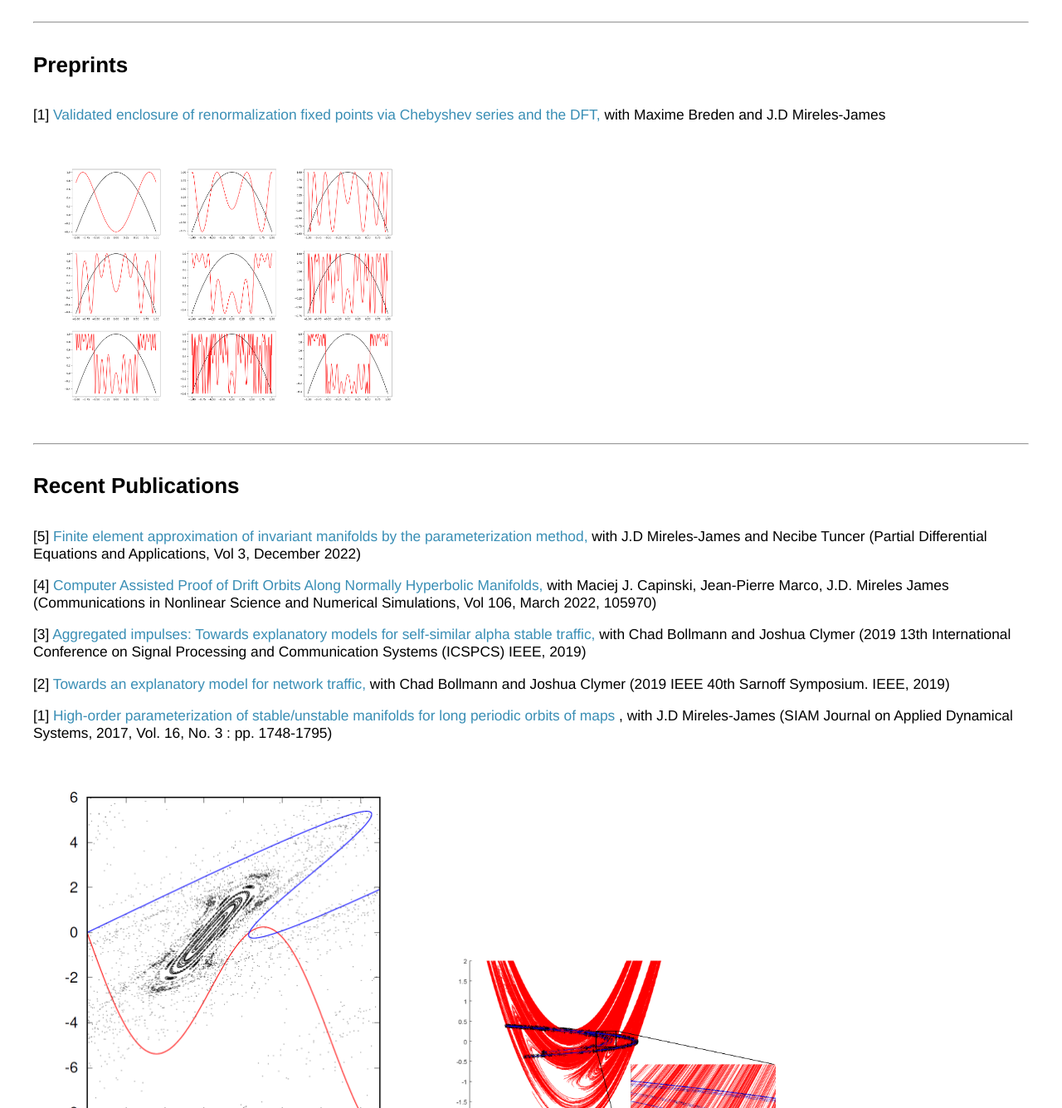
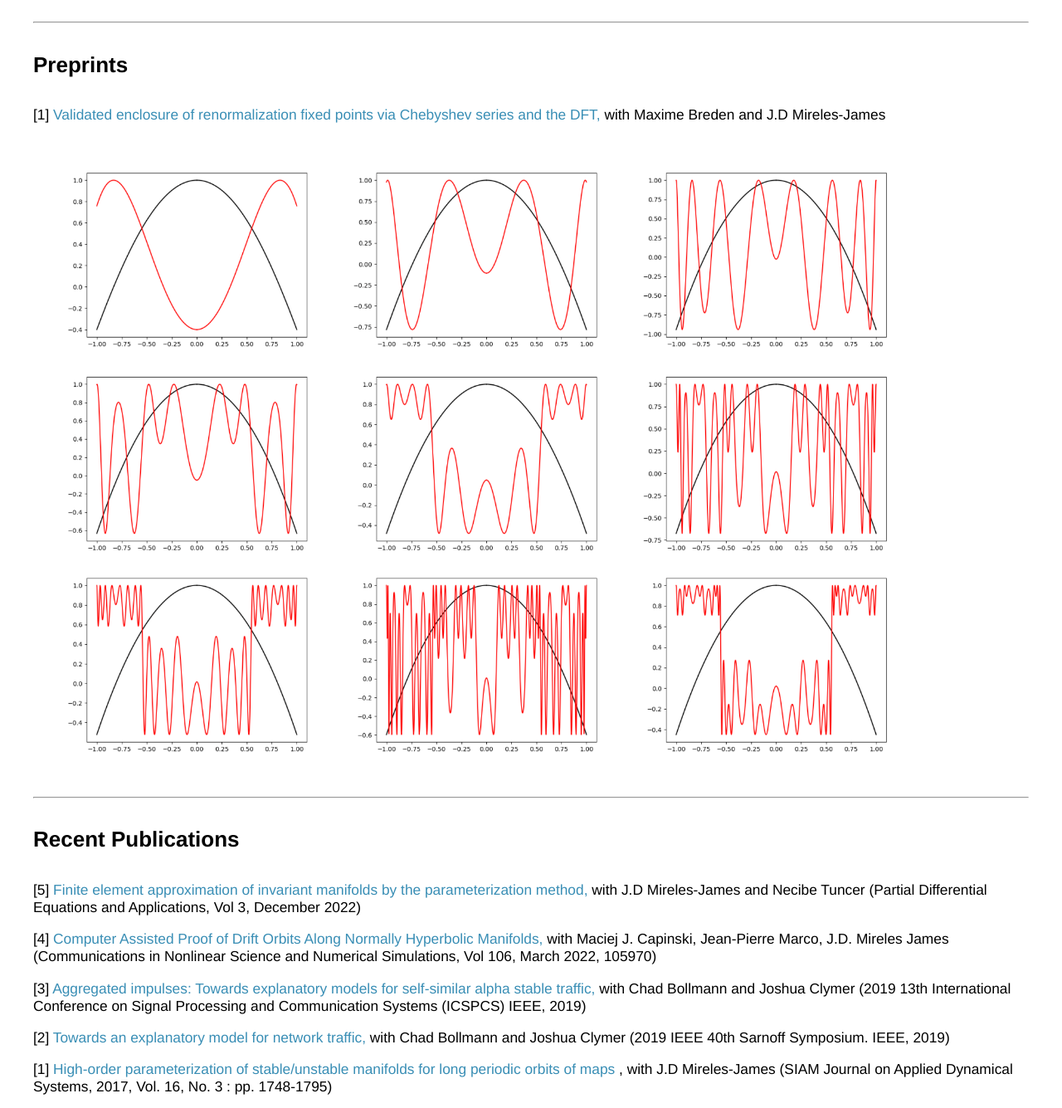
Before and after one commit to joluigonza/joluigonza.github.io, a plain HTML site: page publications.html in a window 1280 px wide. Shown: the part 160-1495 px from the top of the page at 83% size. Drawn offline with Linux system fonts and the light colour scheme.

Commit message:
Add files via upload

```diff
--- a/publications.html
+++ b/publications.html
@@ -34,13 +34,13 @@
 
 <a name="recent"></a><h2>Preprints</h2>
 
-<p>[1] <a href=renor_Cheb_arxiv.pdf>
+<p>[1] <a href=https://www.researchgate.net/publication/384471124_Validated_enclosure_of_renormalization_fixed_points_via_Chebyshev_series_and_the_DFT>
     Validated enclosure of renormalization fixed points via Chebyshev series and the DFT, </a>
     with Maxime Breden and J.D Mireles-James
 </p>
 
 
-<img src="FPpic_montreal2_1.png" alt="renormalization fixed points" style="width:400px;"/>
+<img src="FPpic_montreal2_1.png" alt="renormalization fixed points" style="width:1000px;"/>
 
 <hr/>
 <a name="recent"></a><h2>Recent Publications</h2>
@@ -94,9 +94,9 @@ High-order parameterization of stable/unstable manifolds for long periodic orbit
 (SIAM Journal on Applied Dynamical Systems, 2017, Vol. 16, No. 3 : pp. 1748-1795)</p>
 
 
-<img src="phaseSpace_alpha_4.PNG" alt="manifold intersection" style="width:400px;"/>
+<img src="phaseSpace_alpha_4.PNG" alt="manifold intersection" style="width:340px;"/>
 <!--<img src="kuramotoFisherPolyHoles1Dmani459N30.png" alt="1d manifold Kuramoto Fisher"  style="width:400px;"/> -->
-<img src="henon_p2_16.PNG" alt="1d manifold Kuramoto Fisher"  style="width:400px;"/>
+<img src="henon_p2_16.PNG" alt="1d manifold Kuramoto Fisher"  style="width:650px;"/>
 
 <!-- href=https://www.researchgate.net/publication/306223309_High-Order_Parameterization_of_StableUnstable_Manifolds_for_Long_Periodic_Orbits_of_Maps -->
 
```
